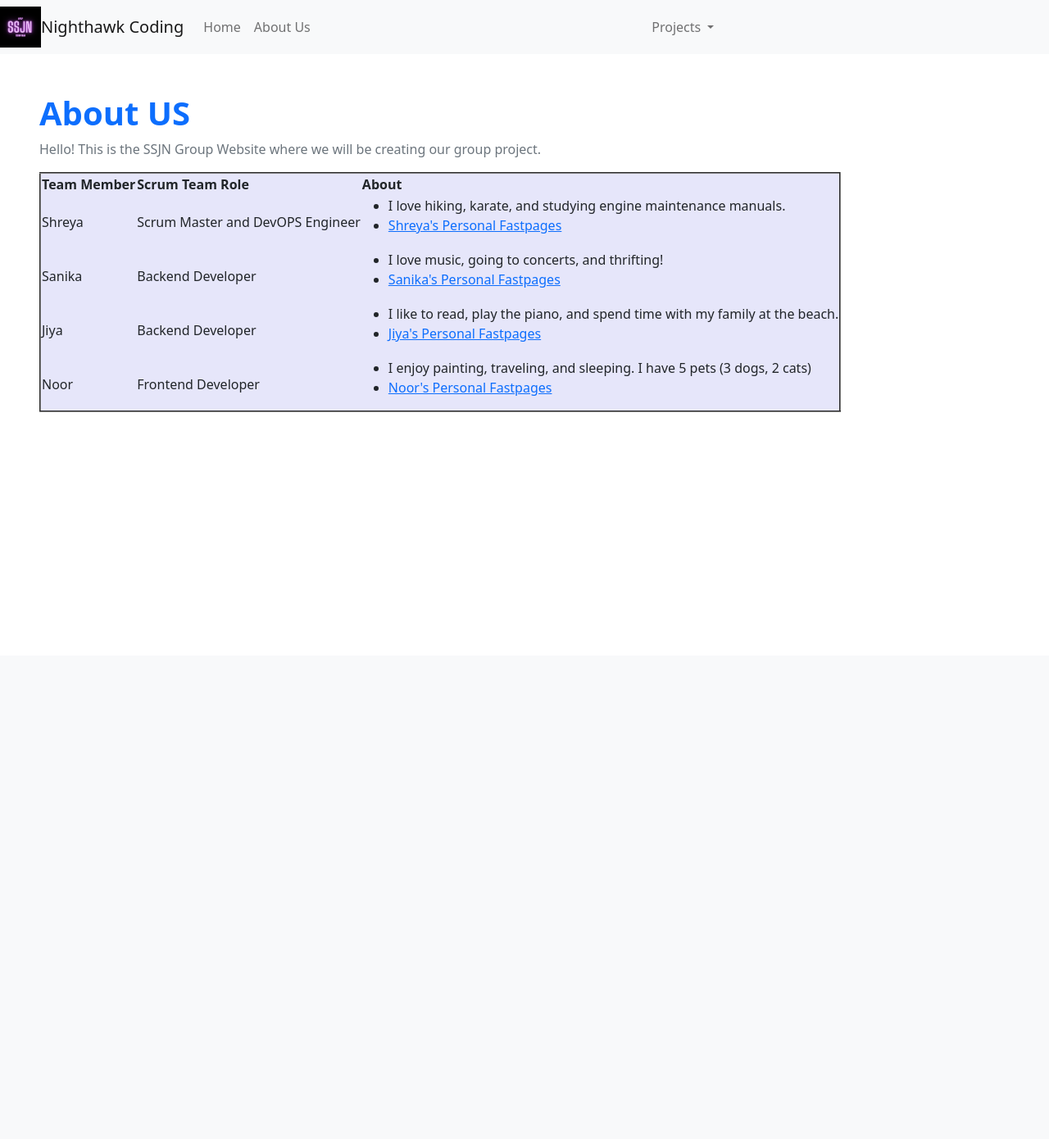
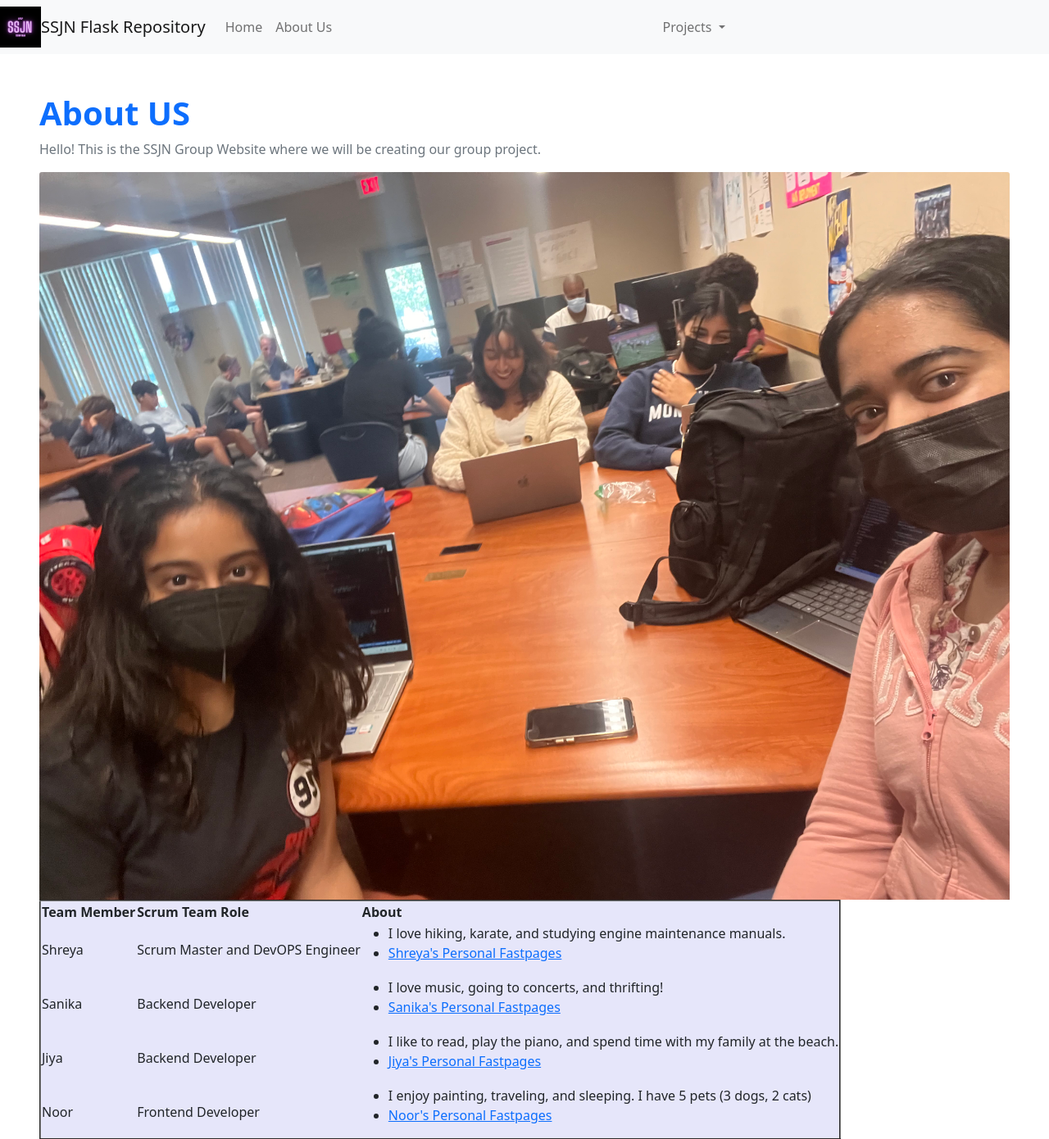
Before and after one commit to jiya-sav/SSJN_flask, a Flask app: page /stub/ in a window 1280 px wide. Shown: the top 1390 px of the page at 82% size. Before the commit the page ends 503 px from the top, so only its background shows below. Run offline with Flask 2, Linux system fonts and the light colour scheme.

Commit message:
more personalization

```diff
--- a/templates/layouts/base.html
+++ b/templates/layouts/base.html
@@ -7,9 +7,8 @@
 <!DOCTYPE HTML>
 <html lang="en">
 
-{% set basename = "Nighthawk Coding" %}
-{% set github = "https://github.com/nighthawkcoders" %}
-{% set twitter = "https://twitter.com/NighthawkCoding" %}
+{% set basename = "SSJN Flask Repository" %}
+{% set github = "https://github.com/jiya-sav/SSJN_flask" %}
 {% set youtube = "https://www.youtube.com/channel/UClIKOsDS5dsfzFA3zveDT3Q?view_as=subscriber" %}
 
 <head>
--- a/templates/layouts/navbar.html
+++ b/templates/layouts/navbar.html
@@ -3,7 +3,7 @@
 -->
 <nav class="navbar navbar-expand-lg navbar-light bg-light">
     <img src="{{ url_for('static', filename='assets/SSjn.png') }}" width="50" height="50" class="d-inline-block align-center" alt="">
-    <a class="navbar-brand" href="https://csp.nighthawkcodingsociety.com/">{{basename}}</a>
+    <a class="navbar-brand" href="http://ssjn.nighthawkcodescrums.gq/">{{basename}}</a>
     <button class="navbar-toggler" type="button" data-toggle="collapse" data-target="#navbarNavAltMarkup" aria-controls="navbarNavAltMarkup" aria-expanded="false" aria-label="Toggle navigation">
         <span class="navbar-toggler-icon"></span>
     </button>
--- a/templates/stub.html
+++ b/templates/stub.html
@@ -1,10 +1,10 @@
 <!-- Extending the predefined project layout -->
 {% extends "layouts/base.html" %}
 
-<!- This variable sets name of browser tab  -->
-{% set project = "Stubby" %}
+<!--> This variable sets name of browser tab  -->
+{% set project = "About" %}
 
-<!- This is a replacement block for Body in base.html -->
+<!--> This is a replacement block for Body in base.html -->
 {% block body %}
     <!- Try building a new body here, bootstrap is a wise choice ->
     <div class="px-5 py-5 mx-auto">
@@ -61,8 +61,10 @@
                 </td>
             <tr>
     </div>
+
+    <img class="card-img-top" src="{{ url_for('static', filename='assets/teampic.jpg') }}" alt="Group Photo">
 {% endblock %}
 
-<!- This is turning off birds background from base.html -->
+<!---> This is turning off birds background from base.html -->
 {% block background %}
 {% endblock %}
```
Also changed, not shown: static/assets/teampic.jpg (added).
